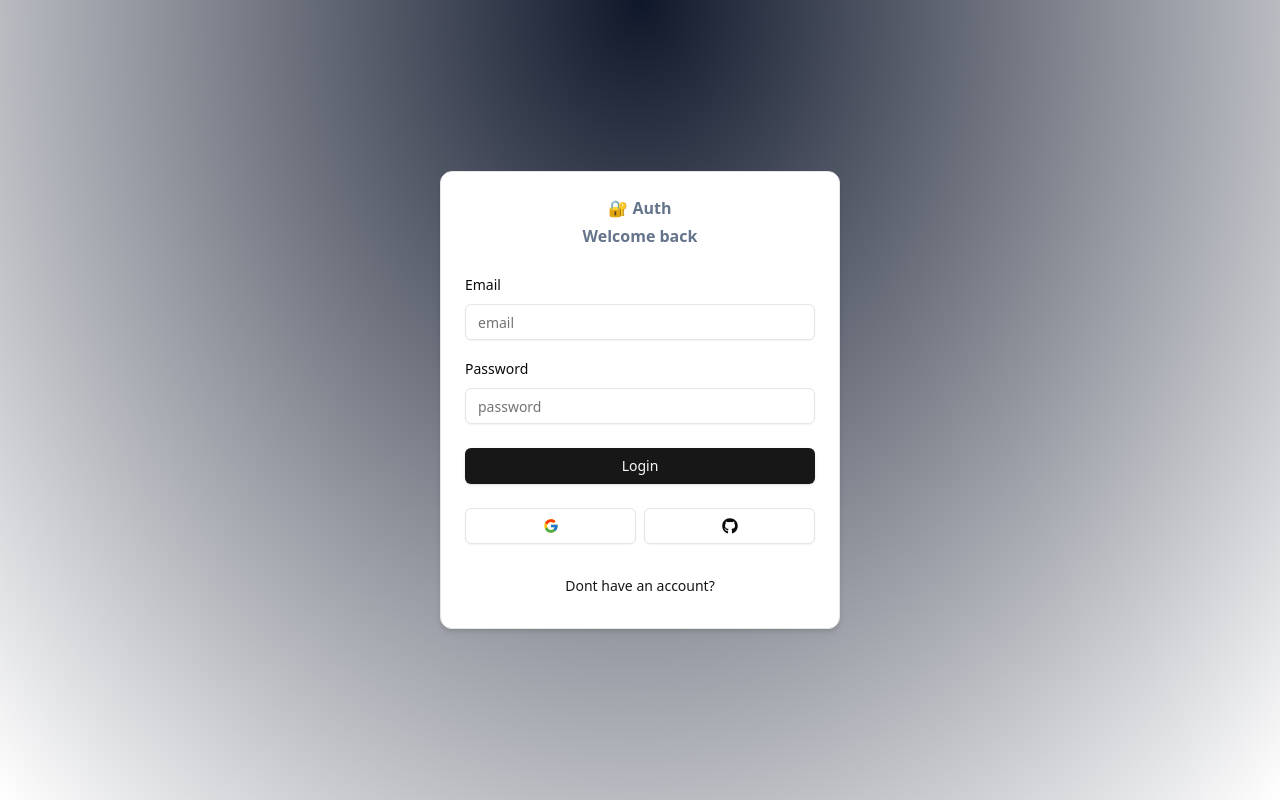
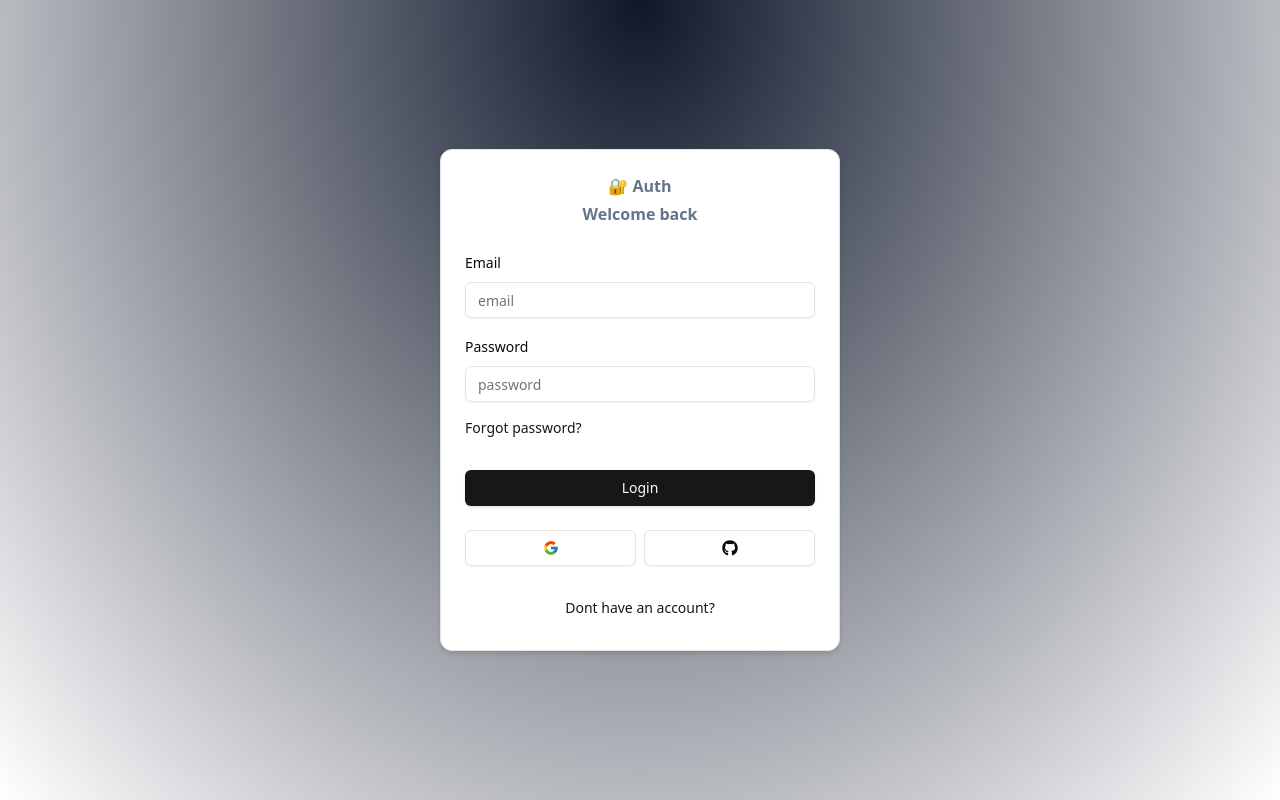
Before and after one commit to faridomarAf/next-s-auth-app, a Next.js app: page /login in a window 1280 px wide. Built offline with nearby package versions, Linux system fonts and the light colour scheme; no server answers.

Commit message:
add reset button to login-form, create reset page & reset-form

```diff
--- /dev/null
+++ b/app/(auth)/reset/page.tsx
@@ -0,0 +1,8 @@
+import ResetPasswordForm from '@/components/auth/reset-password-form'
+import React from 'react'
+
+export default function ResetPasswordPage() {
+  return (
+    <ResetPasswordForm/>
+  )
+}
--- a/components/auth/login-form.tsx
+++ b/components/auth/login-form.tsx
@@ -21,6 +21,7 @@ import FormSuccess from '../form-success';
 import { login } from '@/actions/login';
 import { HandleFormSubmit } from '@/utils/handleFormSubmit';
 import { useSearchParams } from 'next/navigation';
+import Link from 'next/link';
 
 export default function LoginForm() {
     const params = useSearchParams();
@@ -89,6 +90,15 @@ export default function LoginForm() {
                             type='password'
                             />
                         </FormControl>
+                        <Button
+                        variant={'link'}
+                        asChild
+                        className='px-0'
+                        >
+                          <Link href='/reset'>
+                            Forgot password?
+                          </Link>
+                        </Button>
                         <FormMessage/>
                     </FormItem>
                   )}
--- /dev/null
+++ b/components/auth/reset-password-form.tsx
@@ -0,0 +1,7 @@
+import React from 'react'
+
+export default function ResetPasswordForm() {
+  return (
+    <div>ResetPasswordForm</div>
+  )
+}
--- a/routes.ts
+++ b/routes.ts
@@ -17,7 +17,8 @@ export const publicRoutes = [
 export const authRoutes = [
     '/login',
     '/register',
-    '/error'
+    '/error',
+    '/reset'
 ]
 
 /**
```
